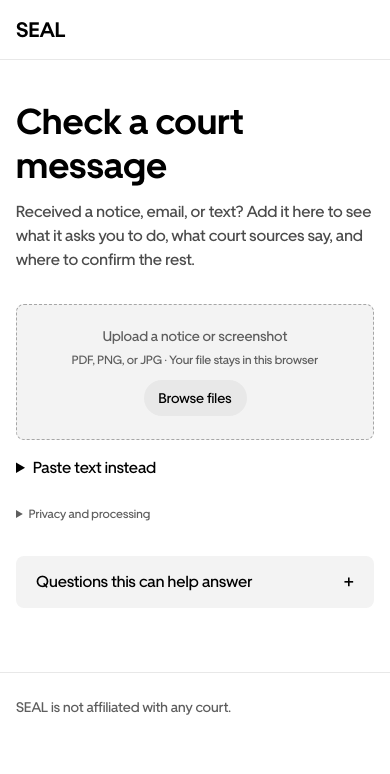
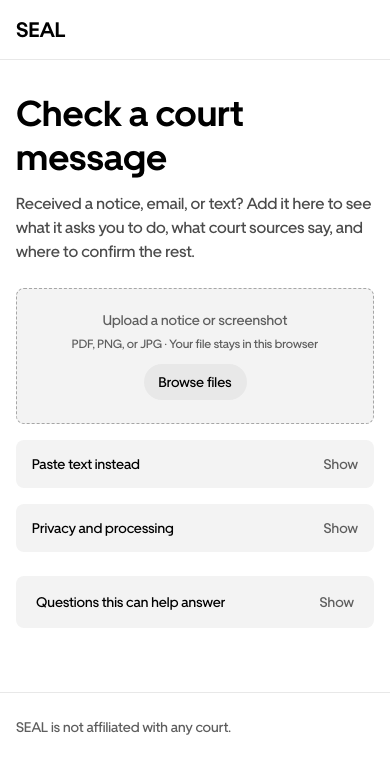
Before and after one commit to Davemafy/seal, a Next.js app: page / in a window 390 px wide. Shown: the top 774 px of the page. Built offline with nearby package versions, Linux system fonts and the light colour scheme.

Commit message:
Finish Base intake hierarchy and disclosure styling

```diff
--- a/app/workspace.css
+++ b/app/workspace.css
@@ -34,7 +34,7 @@
 .nav-trust,.nav-action{justify-self:end}
 .nav-action{border:0;border-radius:8px;padding:10px 16px;background:var(--secondary);font-size:14px;font-weight:600}
 .nav-action:hover,.demo-link:hover,.replay-button:hover{background:var(--tertiary)}
-.entry-shell{width:100%;max-width:1240px;min-height:calc(100svh - 148px);margin:0 auto;padding:42px 64px 72px;display:grid;grid-template-columns:minmax(0,1fr) 280px;grid-template-areas:"intro intro" "form guide";column-gap:36px;row-gap:30px;align-content:start;align-items:start}
+.entry-shell{width:100%;max-width:1240px;min-height:calc(100svh - 148px);margin:0 auto;padding:36px 64px 72px;display:grid;grid-template-columns:minmax(0,1fr) 280px;grid-template-areas:"intro intro" "form guide";column-gap:36px;row-gap:24px;align-content:start;align-items:start}
 .entry-copy{grid-area:intro}
 .entry-copy h1{margin:0;max-width:800px;font-size:40px;font-weight:700;line-height:52px;letter-spacing:0}
 .entry-copy>p{max-width:750px;margin:12px 0 0;color:#4b4b4b;font-size:16px;line-height:24px}
@@ -64,7 +64,13 @@
 .upload-progress span,.check-loader-track span{display:block;height:100%;width:38%;background:var(--blue);animation:seal-progress 1.15s ease-in-out infinite}
 .upload-plus{display:none}
 .upload-browse{flex:none;min-width:103px;margin-top:2px;padding:10px 12px;background:var(--tertiary);border-radius:9999px;font-size:14px;font-weight:500;line-height:16px}
-.paste-divider{color:var(--muted);font-size:14px}
+.paste-disclosure{border-radius:8px;background:var(--secondary);overflow:hidden}
+.paste-disclosure>summary,.disclosure-row>summary{position:relative;display:flex;align-items:center;justify-content:space-between;min-height:48px;padding:14px 16px;list-style:none;cursor:pointer;color:var(--ink);font-size:14px;font-weight:500;line-height:20px}
+.paste-disclosure>summary::-webkit-details-marker,.disclosure-row>summary::-webkit-details-marker{display:none}
+.paste-disclosure>summary::marker,.disclosure-row>summary::marker{content:""}
+.paste-disclosure>summary::after,.disclosure-row>summary::after{content:"Show";margin-left:16px;color:var(--muted);font-weight:400}
+.paste-disclosure[open]>summary::after,.disclosure-row[open]>summary::after{content:"Hide"}
+.paste-disclosure-body{display:grid;gap:16px;padding:0 16px 16px}
 .paste-field{display:block}
 .field-label{display:block;margin-bottom:8px;font-size:14px;font-weight:500;line-height:16px}
 .paste-field textarea{width:100%;height:104px;resize:vertical;padding:16px;border:2px solid transparent;border-radius:8px;outline:0;background:var(--tertiary);color:var(--ink);font-size:14px;line-height:20px}
@@ -75,9 +81,12 @@
 .check-message,.run-button,.safe-primary{min-height:48px;display:inline-flex;align-items:center;justify-content:center;padding:12px 20px;border:0;border-radius:8px;background:#000;color:#fff;text-decoration:none;font-size:16px;font-weight:500;line-height:20px}
 .check-message:hover,.run-button:hover,.safe-primary:hover{background:#333}
 .demo-link,.replay-button{min-height:48px;padding:12px 16px;border:0;border-radius:8px;background:var(--secondary);font-size:14px;font-weight:500}
-.privacy{margin-top:8px;color:var(--muted);font-size:12px;line-height:20px}
+.privacy{margin-top:0;color:var(--muted);font-size:12px;line-height:20px}
+.disclosure-row{border-radius:8px;background:var(--secondary);overflow:hidden}
+.disclosure-row>summary{color:var(--ink)}
+.disclosure-body{padding:0 16px 16px}
 .privacy summary,.technical-record summary,.additional-sources summary{cursor:pointer}
-.privacy p{margin:8px 0}
+.privacy p{margin:0}
 .review-shell{width:100%;max-width:1440px;margin:auto;padding:36px 64px 96px}
 .review-head{display:flex;align-items:end;justify-content:space-between;gap:24px}
 .review-context,.source-status{margin:0;color:var(--muted);font-size:14px;line-height:20px}
@@ -213,7 +222,7 @@
  .workspace-rail{display:none}
  .seal-nav{padding-inline:36px}
  .mobile-brand{display:block;text-decoration:none;font-size:21px;font-weight:700}
- .entry-shell{grid-template-columns:1fr;grid-template-areas:"intro" "form" "guide";max-width:760px;min-height:auto;padding-block:48px}
+ .entry-shell{grid-template-columns:1fr;grid-template-areas:"intro" "form" "guide";max-width:760px;min-height:auto;padding-block:40px}
  .entry-guide{max-width:580px}
  .review-hero{grid-template-columns:1fr;grid-template-areas:"decision" "document"}
  .decision-pane{position:static}
@@ -224,16 +233,16 @@
  .seal-nav{min-height:60px}
  .seal-nav-note{display:none}
  .nav-trust{display:none}
- .entry-shell,.review-shell{padding:40px 16px 64px}
- .entry-shell{row-gap:32px}
+ .entry-shell,.review-shell{padding:32px 16px 64px}
+ .entry-shell{row-gap:24px}
  .entry-copy h1{font-size:36px;line-height:44px}
  .entry-copy>p{font-size:16px;line-height:24px}
  .intake{margin-top:0;padding:0}
  .upload-row{min-height:136px}
  .entry-guide{padding:0 4px;border-radius:8px;background:var(--secondary)}
- .guide-heading{position:relative;margin:0;padding:16px 44px 16px 16px;cursor:pointer;font-size:16px;line-height:20px}
- .guide-heading::after{content:"+";position:absolute;right:16px;top:50%;transform:translateY(-50%);font-size:20px;font-weight:400;line-height:20px}
- .entry-guide[open] .guide-heading::after{content:"−"}
+ .guide-heading{position:relative;margin:0;padding:16px;cursor:pointer;font-size:14px;line-height:20px}
+ .guide-heading::after{content:"Show";position:absolute;right:16px;top:50%;transform:translateY(-50%);color:var(--muted);font-size:14px;font-weight:400;line-height:20px}
+ .entry-guide[open] .guide-heading::after{content:"Hide"}
  .entry-guide-body{padding:0 16px 16px}
  .entry-guide-body>div{padding:16px 0}
  .guide-limit{margin:16px 0 0}
```
